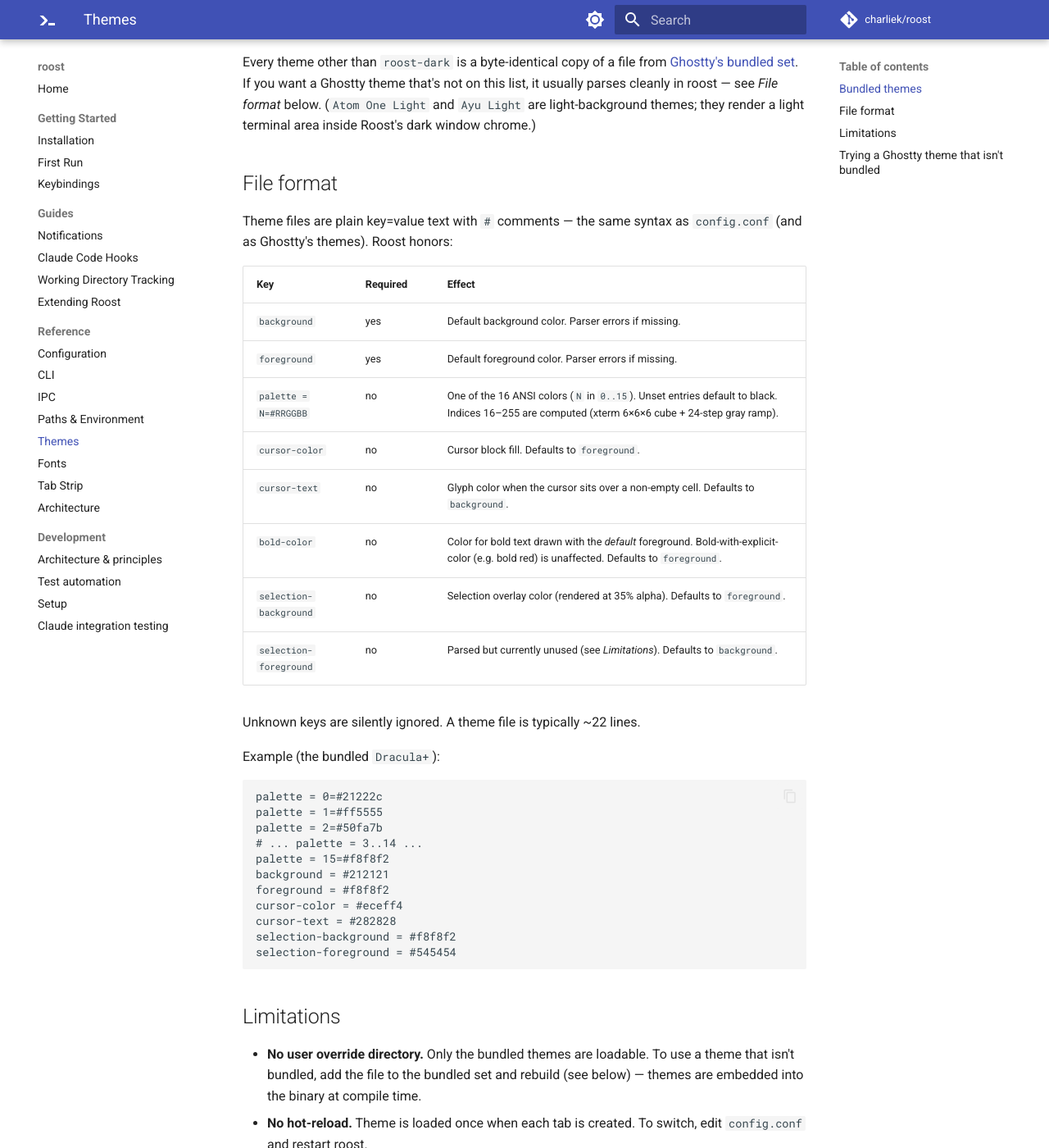
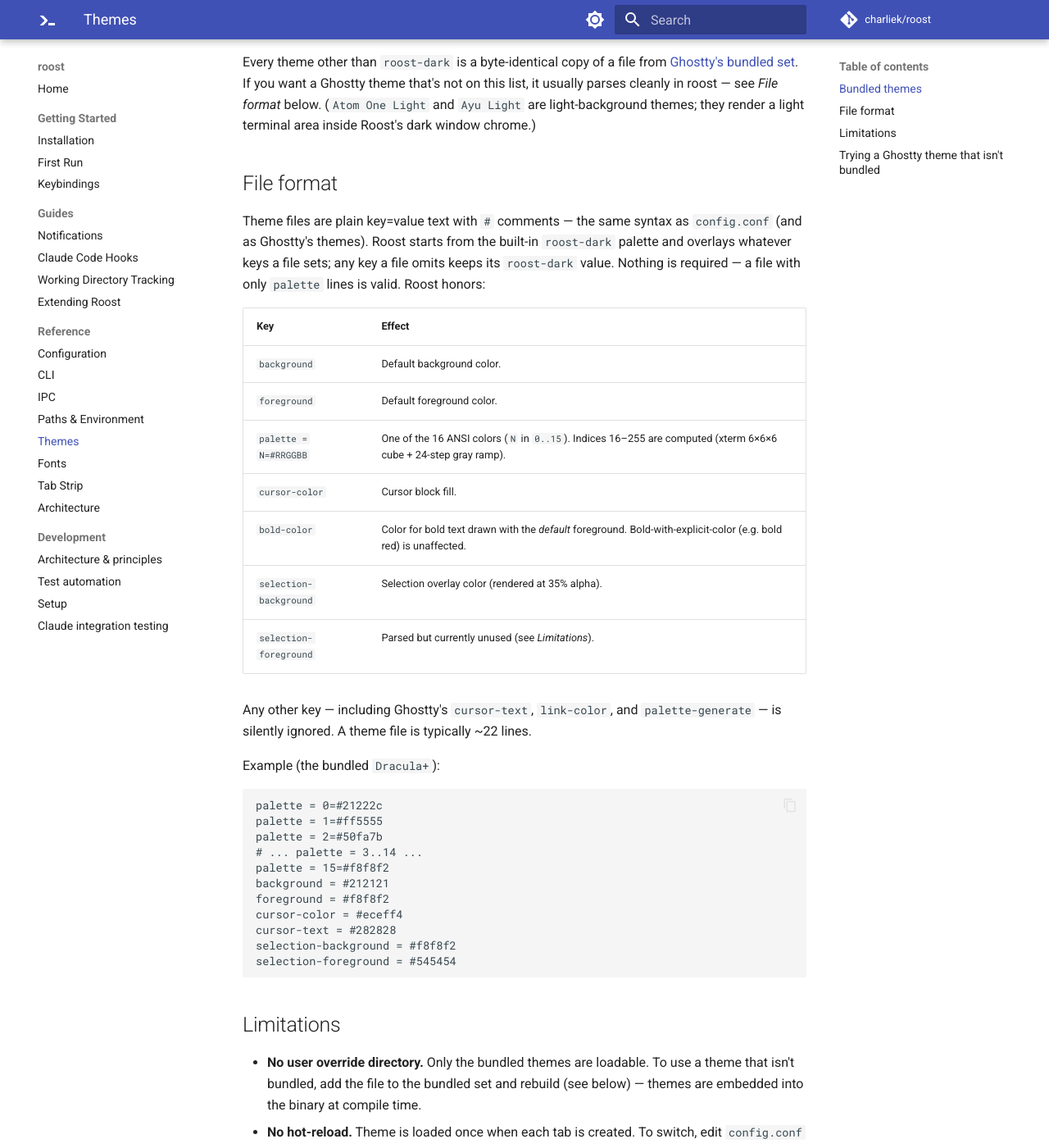
Before and after one commit to charliek/roost, an MkDocs documentation site: the page built from docs/reference/themes.md, in a window 1280 px wide and 1400 px high, scrolled down 1570 px. Shown: the whole window at 82% size. Built offline with MkDocs 1.6.1 and Material for MkDocs 9.7.7, drawn with Linux system fonts in a browser that asks for light colours; comment, search, counter and statistics services are not loaded; some of the changed text lies outside the part shown.

Commit message:
docs+test: fix theme doc accuracy + guard theme registration (review)
From the Codex review pass:
- themes.md File format: the parser overlays onto the roost-dark fallback,
  so no key is required and missing keys don't error (was 'Required: yes /
  Parser errors if missing'). Drop the cursor-text row — neither the Rust
  nor Swift parser honors it (both stop at bold-color); list it among the
  silently-ignored keys instead. Reword the Dracula+ blurb accordingly.
- config.md: 'theme = catppuccin-mocha' never matched (lookup is exact
  filename, case-insensitive) and fell back to roost-dark → 'Catppuccin Mocha'.
- theme.rs: add every_theme_file_is_registered test — a file in
  resources/themes/ missing from BUNDLED_THEMES is invisible to the Linux
  UI; this catches it (the reverse fails to compile via include_str!).
- third_party/ghostty/build.sh: Mac links via SwiftPM, not an Xcode
  project's OTHER_LDFLAGS (stale comment).

Co-Authored-By: Claude Opus 4.8 <noreply@anthropic.com>

```diff
--- a/docs/reference/themes.md
+++ b/docs/reference/themes.md
@@ -24,7 +24,7 @@ The setting takes effect on the next launch (themes are not hot-reloaded today).
 | `Catppuccin Macchiato`   | Catppuccin's deeper mid-dark flavor.                       |
 | `Catppuccin Mocha`       | Pastel dark; the darkest Catppuccin flavor.               |
 | `Dracula`                | The original Dracula palette.                              |
-| `Dracula+`               | Higher-contrast Dracula variant with `cursor-text` set.   |
+| `Dracula+`               | Higher-contrast Dracula variant.                          |
 | `Everforest Dark Hard`   | Warm, low-saturation forest greens.                       |
 | `GitHub Dark Default`    | GitHub's current dark UI palette.                         |
 | `Gruvbox Dark`           | Warm retro palette, medium contrast.                      |
@@ -42,20 +42,19 @@ Every theme other than `roost-dark` is a byte-identical copy of a file from [Gho
 
 ## File format
 
-Theme files are plain key=value text with `#` comments — the same syntax as `config.conf` (and as Ghostty's themes). Roost honors:
+Theme files are plain key=value text with `#` comments — the same syntax as `config.conf` (and as Ghostty's themes). Roost starts from the built-in `roost-dark` palette and overlays whatever keys a file sets; any key a file omits keeps its `roost-dark` value. Nothing is required — a file with only `palette` lines is valid. Roost honors:
 
-| Key                    | Required | Effect                                                                |
-|------------------------|----------|-----------------------------------------------------------------------|
-| `background`           | yes      | Default background color. Parser errors if missing.                   |
-| `foreground`           | yes      | Default foreground color. Parser errors if missing.                   |
-| `palette = N=#RRGGBB`  | no       | One of the 16 ANSI colors (`N` in `0..15`). Unset entries default to black. Indices 16–255 are computed (xterm 6×6×6 cube + 24-step gray ramp). |
-| `cursor-color`         | no       | Cursor block fill. Defaults to `foreground`.                          |
-| `cursor-text`          | no       | Glyph color when the cursor sits over a non-empty cell. Defaults to `background`. |
-| `bold-color`           | no       | Color for bold text drawn with the *default* foreground. Bold-with-explicit-color (e.g. bold red) is unaffected. Defaults to `foreground`. |
-| `selection-background` | no       | Selection overlay color (rendered at 35% alpha). Defaults to `foreground`. |
-| `selection-foreground` | no       | Parsed but currently unused (see *Limitations*). Defaults to `background`. |
+| Key                    | Effect                                                                |
+|------------------------|-----------------------------------------------------------------------|
+| `background`           | Default background color.                                             |
+| `foreground`           | Default foreground color.                                             |
+| `palette = N=#RRGGBB`  | One of the 16 ANSI colors (`N` in `0..15`). Indices 16–255 are computed (xterm 6×6×6 cube + 24-step gray ramp). |
+| `cursor-color`         | Cursor block fill.                                                    |
+| `bold-color`           | Color for bold text drawn with the *default* foreground. Bold-with-explicit-color (e.g. bold red) is unaffected. |
+| `selection-background` | Selection overlay color (rendered at 35% alpha).                     |
+| `selection-foreground` | Parsed but currently unused (see *Limitations*).                     |
 
-Unknown keys are silently ignored. A theme file is typically ~22 lines.
+Any other key — including Ghostty's `cursor-text`, `link-color`, and `palette-generate` — is silently ignored. A theme file is typically ~22 lines.
 
 Example (the bundled `Dracula+`):
 
```
Also changed, not shown: docs/reference/config.md (+1 -1 lines), 2 other files.
